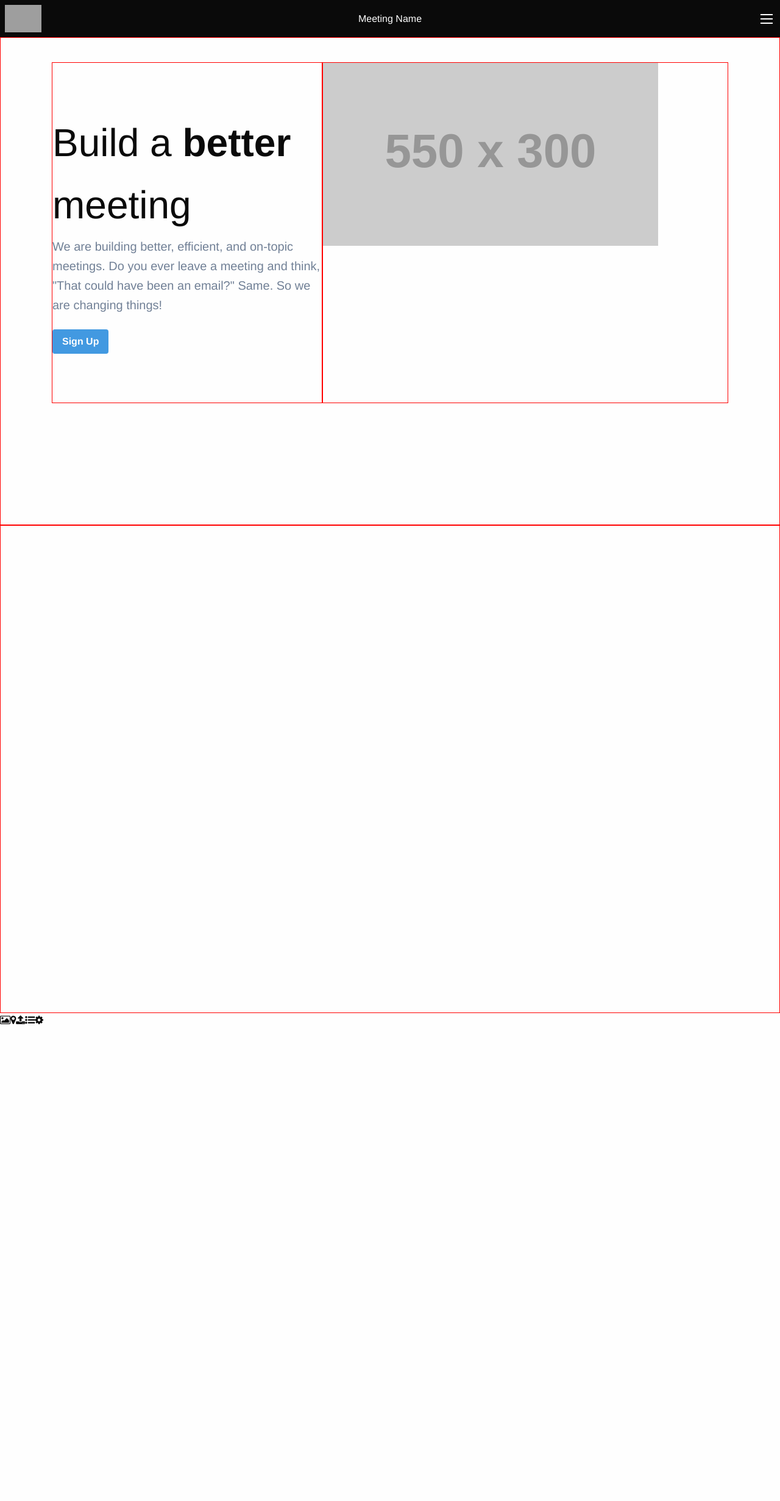
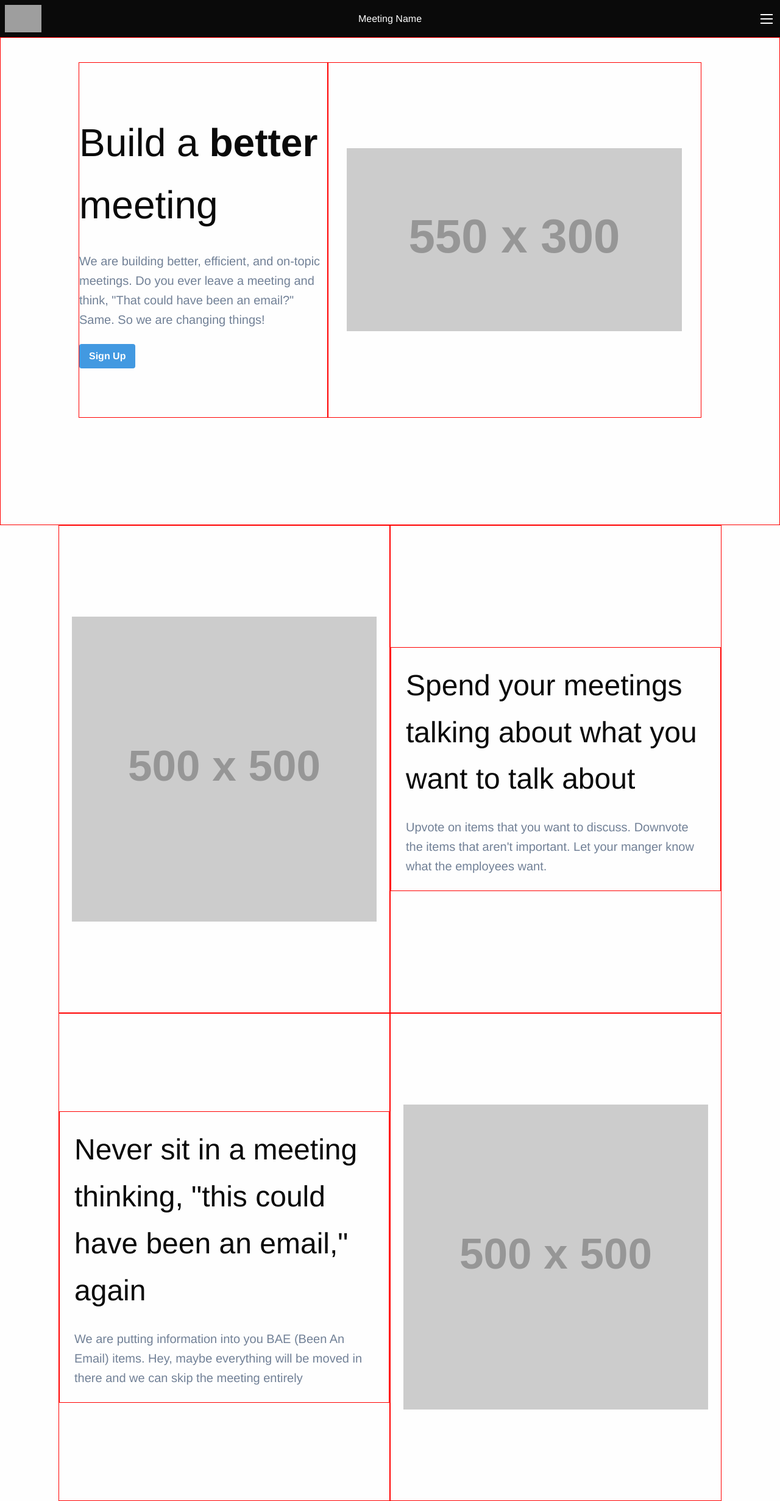
Before and after one commit to Could-this-have-been-an-email/bae.meet.ai, a React (Create React App) app in the folder client/: page / in a window 1280 px wide. Shown: the whole page at 61% size. Before the commit the page ends 1685 px from the top, so only its background shows below. Built offline with nearby package versions, Linux system fonts and the light colour scheme; grey boxes are pictures that could not be loaded.

Commit message:
landing page

```diff
--- a/client/src/pages/Landing/index.js
+++ b/client/src/pages/Landing/index.js
@@ -2,17 +2,15 @@ import React, { useState, useEffect } from 'react';
 import Button from '../../components/button';
 import './style.css';
 import MeetingHeader from '../../components/meetingheader';
-import MeetingFooter from '../../components/meetingfooter';
 
 function Landing() {
   return (
     <div>
       <MeetingHeader></MeetingHeader>
-
-      <section className="b py-10 px-4 h-screen">
-        <div className="md:flex px-12 mx-5">
-          <div className="b md:w-2/5 py-20">
-            <p className="text-6xl">
+      <section className="b py-10 px-4 min-h-screen">
+        <div className="md:flex md:px-12 md:mx-16">
+          <div className="md:w-2/5 md:py-20 b">
+            <p className="text-6xl pb-6">
               Build a <strong>better</strong> meeting
             </p>
             <p className="text-xl text-gray-600	pb-6 ">
@@ -22,16 +20,55 @@ function Landing() {
             </p>
             <Button>Sign Up</Button>
           </div>
-          <div className="b w-3/5">
+          <div className="flex justify-center md:w-3/5 b">
             <img
-              className="align-middle"
+              className="self-center"
               src="https://via.placeholder.com/550x300?text=Hero+Image"
             />
           </div>
         </div>
       </section>
-      <div className="h-screen b"></div>
-      <MeetingFooter></MeetingFooter>
+
+      <section className="md:flex  md:mx-24 min-h-screen">
+        <div className="flex justify-center md:w-2/4 b">
+          <img
+            className="self-center"
+            src="https://via.placeholder.com/500x500?text=Cool+Product+Image1"
+          />
+        </div>
+        <div className="md:w-2/4 md:py-20 flex justify-center b">
+          <div className="b self-center p-6">
+            <p className="text-5xl pb-6">
+              Spend your meetings talking about what you want to talk about
+            </p>
+            <p className="text-xl text-gray-600">
+              Upvote on items that you want to discuss. Downvote the items that
+              aren't important. Let your manger know what the employees want.
+            </p>
+          </div>
+        </div>
+      </section>
+      <section className="md:flex md:flex-row-reverse md:mx-24 min-h-screen">
+        <div className="flex justify-center md:w-2/4 b">
+          <img
+            className="self-center"
+            src="https://via.placeholder.com/500x500?text=Cool+Product+Image2"
+          />
+        </div>
+        <div className="md:w-2/4 md:py-20 flex justify-center b">
+          <div className="b self-center p-6">
+            <p className="text-5xl pb-6">
+              Never sit in a meeting thinking, "this could have been an email,"
+              again
+            </p>
+            <p className="text-xl text-gray-600">
+              We are putting information into you BAE (Been An Email) items.
+              Hey, maybe everything will be moved in there and we can skip the
+              meeting entirely
+            </p>
+          </div>
+        </div>
+      </section>
     </div>
   );
 }
```
